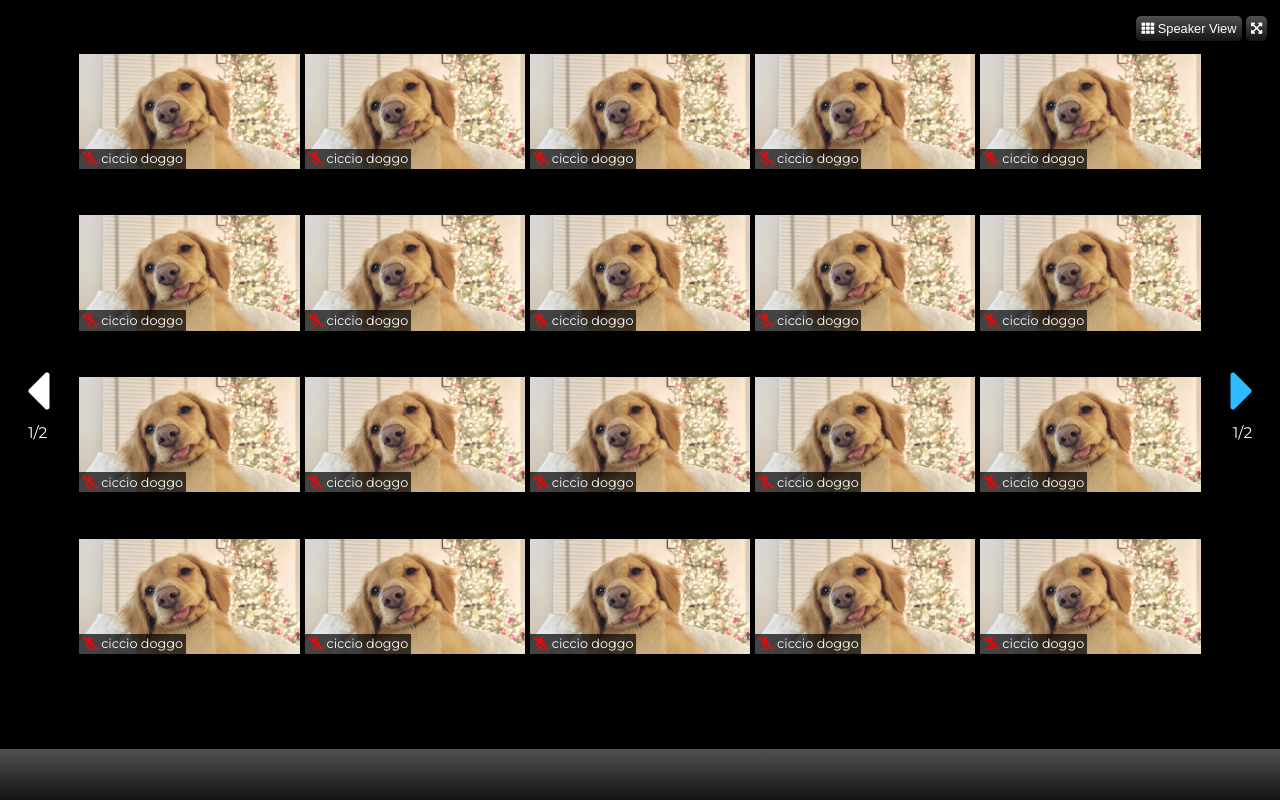
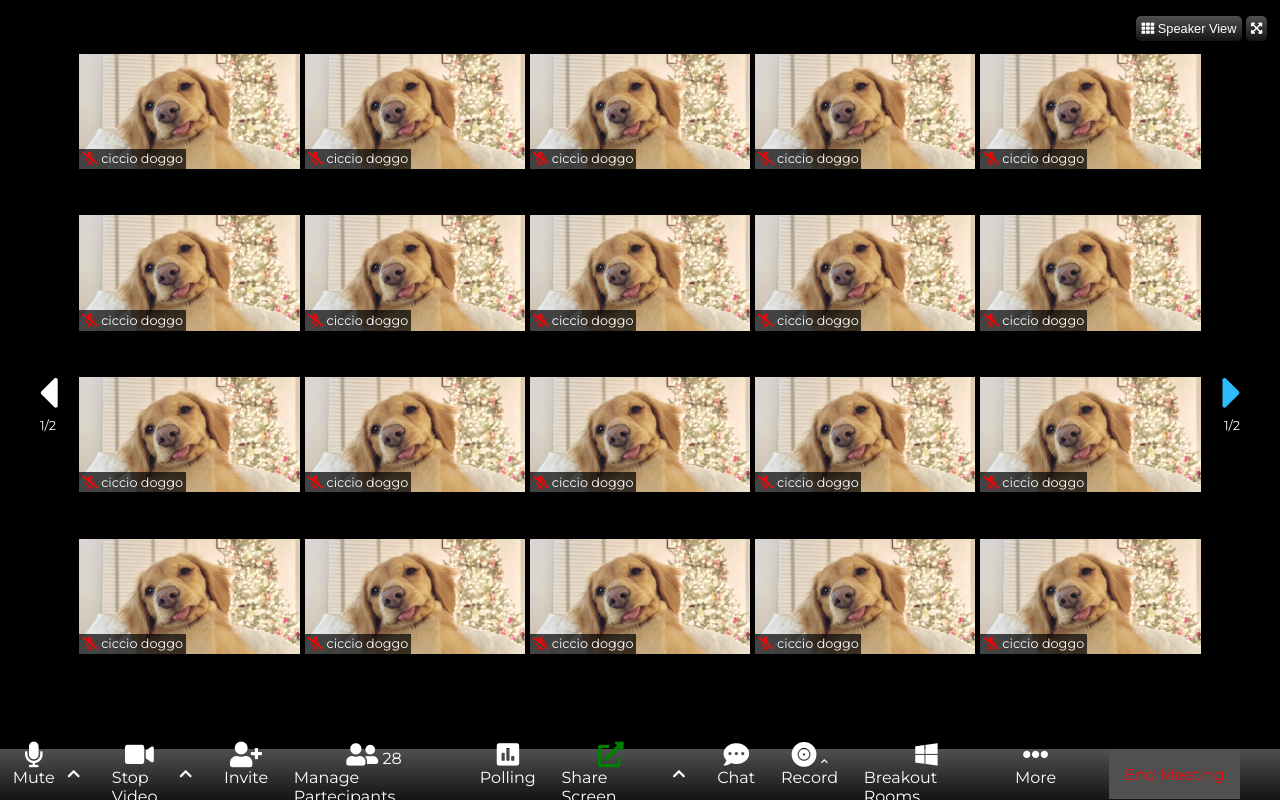
Before and after one commit to husqy06/html-css-zoom, a plain HTML site: page index.html in a window 1280 px wide. Drawn offline with Linux system fonts and the light colour scheme.

Commit message:
Completamento esercizio

```diff
--- a/css/style.css
+++ b/css/style.css
@@ -5,14 +5,38 @@
 }
 
 /* inizio common */
-.page-container{
+.page-container {
     position: relative;
     font-family: 'Montserrat', sans-serif;
 }
-.clearfix::after{
+.clearfix::after {
     content: "";
     display: table;
     clear: both;
+}
+.icon-span {
+    display: flex;
+    flex-direction: column;
+    align-items: center;
+    color: white;
+    margin: 0 1vw;
+}
+.icon-span a {
+    color: white;
+}
+.icon-span i {
+    font-size: 2vw;
+}
+.icon-span-arrow {
+    display: flex;
+    align-items: center;
+}
+.icon-span-arrow a{
+    color: white;
+    font-size: 1.1vw;
+}
+a{
+    text-decoration: none;
 }
 /* fine common */
 
@@ -75,23 +99,21 @@ main {
     height: 100%;
 }
 .main-arrow {
-    display: flex;
-    flex-direction: column;
-    align-items: center;
     position: absolute;
     top: 50%;
     transform: translateY(-50%);
     color: white;
 }
 .main-arrow i {
-   font-size: 5vw;
+   font-size: 4vw;
    margin: 0;
+   color: white;
 }
 .main-arrow span {
-    font-size: 1.2vw;
+    font-size: 1vw;
     margin: 0;
 }
-.fa-caret-right {
+.main-arrow .fa-caret-right {
     color: #2ebaff;
 }
 .arrow-left {
@@ -107,5 +129,32 @@ footer {
     position: relative;
     height: 4vw;
     background: linear-gradient(rgb(80, 80, 80), rgb(20, 20, 20));
+    display: flex;
+    justify-content: space-between;
+    align-items: center;
+}
+.footer-section {
+    display: flex;
+    justify-content: center;
+    width: 17%;
+    /* background-color: aqua; */
+}
+.footer-center {
+    width: auto
+}
+.footer-end span {
+    color: red;
+    padding: 1.2vw;
+    font-size: 1.2vw;
+    background-color: rgb(80, 80, 80);
+}
+.icon-span-arrow {
+    margin-right: 1.5vw;
+}
+.fa-external-link-alt {
+    color: green;
+}
+.icon-span .fa-chevron-up {
+    font-size: 0.6vw;
 }
 /* fine footer */
--- a/index.html
+++ b/index.html
@@ -21,14 +21,22 @@
         <!-- fine header -->
         <!-- inizio main -->
         <main>
-            <div class="main-arrow arrow-left">
-                <i class="fas fa-caret-left"></i>
+
+            <div class="main-arrow arrow-left icon-span">
+                <a href="">
+                    <i class="fas fa-caret-left"></i>
+                </a>
                 <span>1/2</span>
             </div>
-            <div class="main-arrow arrow-right">
-                <i class="fas fa-caret-right"></i>
+
+
+            <div class="main-arrow arrow-right icon-span">
+                <a href="">
+                    <i class="fas fa-caret-right"></i>
+                </a>
                 <span>1/2</span>
             </div>
+
             <div class="video-container clearfix">
                 <div class="user-video">
                     <div class="user-name-mic"><i class="fas fa-microphone-alt-slash"></i><span id="user-name"> ciccio doggo</span></div>
@@ -117,9 +125,111 @@
         <!-- fine footer -->
         <footer>
 
+            <div class="footer-section">
+
+                <div class="icon-span">
+                    <a href="">
+                        <i class="fas fa-microphone"></i>
+                    </a>
+                    <span>Mute</span>
+                </div>
+
+                <div class="icon-span-arrow">
+                    <a href="">
+                        <i class="fas fa-chevron-up"></i>
+                    </a>
+                </div>
+
+                <div class="icon-span">
+                    <a href="">
+                        <i class="fas fa-video"></i>
+                    </a>
+                    <span>Stop Video</span>
+                </div>
+
+                <div class="icon-span-arrow">
+                    <a href="">
+                        <i class="fas fa-chevron-up"></i>
+                    </a>
+                </div>
+
+            </div>
+
+            <div class="footer-section footer-center">
+
+                <div class="icon-span">
+                    <a href="">
+                        <i class="fas fa-user-plus"></i>
+                    </a>
+                    <span>Invite</span>
+                </div>
+
+                <div class="icon-span">
+                    <a href="">
+                        <i class="fas fa-user-friends"></i>
+                        <span>28</span>
+                    </a>
+                    <span>Manage Partecipants</span>
+                </div>
+
+                <div class="icon-span">
+                    <a href="">
+                        <i class="fas fa-poll"></i>
+                    </a>
+                    <span>Polling</span>
+                </div>
+
+                <div class="icon-span">
+                    <a href="">
+                        <i class="fas fa-external-link-alt"></i>
+                    </a>
+                    <span>Share Screen</span>
+                </div>
+
+                <div class="icon-span-arrow">
+                    <a href="">
+                        <i class="fas fa-chevron-up"></i>
+                    </a>
+                </div>
+
+                <div class="icon-span">
+                    <a href="">
+                        <i class="fas fa-comment-dots"></i>
+                    </a>
+                    <span>Chat</span>
+                </div>
+
+                <div class="icon-span">
+                    <a href="">
+                        <i class="fas fa-record-vinyl"></i>
+                        <i class="fas fa-chevron-up"></i>
+                    </a>
+                    <span>Record</span>
+                </div>
+
+                <div class="icon-span">
+                    <a href="">
+                        <i class="fab fa-windows"></i>
+                    </a>
+                    <span>Breakout Rooms</span>
+                </div>
+
+                <div class="icon-span">
+                    <a href="">
+                        <i class="fas fa-ellipsis-h"></i>
+                    </a>
+                    <span>More</span>
+                </div>
+
+            </div>
+
+            <div class="footer-section footer-end">
+                <a href=""><span>End Meeting</span></a>
+            </div>
+
         </footer>
-        <!-- inizio footer -->
-        <!-- <i class="fas fa-microphone-alt-slash"></i> -->
+        <!-- fine footer -->
+
     </div>
 </body>
 </html>
```
